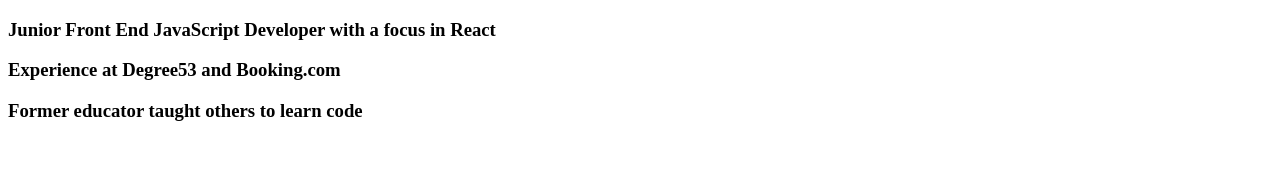
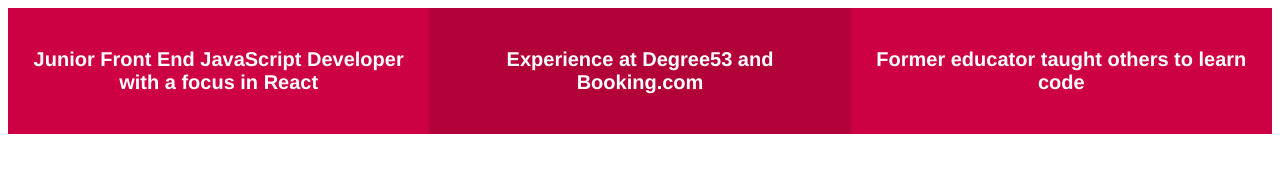
Before and after one commit to Daniel-Cross/flexbox-widget, a plain HTML site: page index.html in a window 1280 px wide. Drawn offline with Linux system fonts and the light colour scheme.

Commit message:
styling added

```diff
--- a/index.css
+++ b/index.css
@@ -0,0 +1,27 @@
+.container {
+    display: flex;
+    flex-wrap: wrap;
+    text-align: center;
+    color: white;
+    font-family: Helvetica;
+}
+
+.box {
+    background: #cc0042;
+    flex-basis: 150px;
+    flex-grow: 1;
+    padding: 20px;
+    transition: 0.2s background;
+}
+
+.middle {
+    background: #b20039;
+}
+
+.box:hover {
+    background: #ff0052;
+}
+
+h3 {
+    font-size: 20px;
+}
--- a/index.html
+++ b/index.html
@@ -15,7 +15,7 @@
         <div class="box">
             <h3>Junior Front End JavaScript Developer with a focus in React</h3>
         </div>
-        <div class="box-middle">
+        <div class="box middle">
             <h3>Experience at Degree53 and Booking.com</h3>
         </div>
         <div class="box">
```
